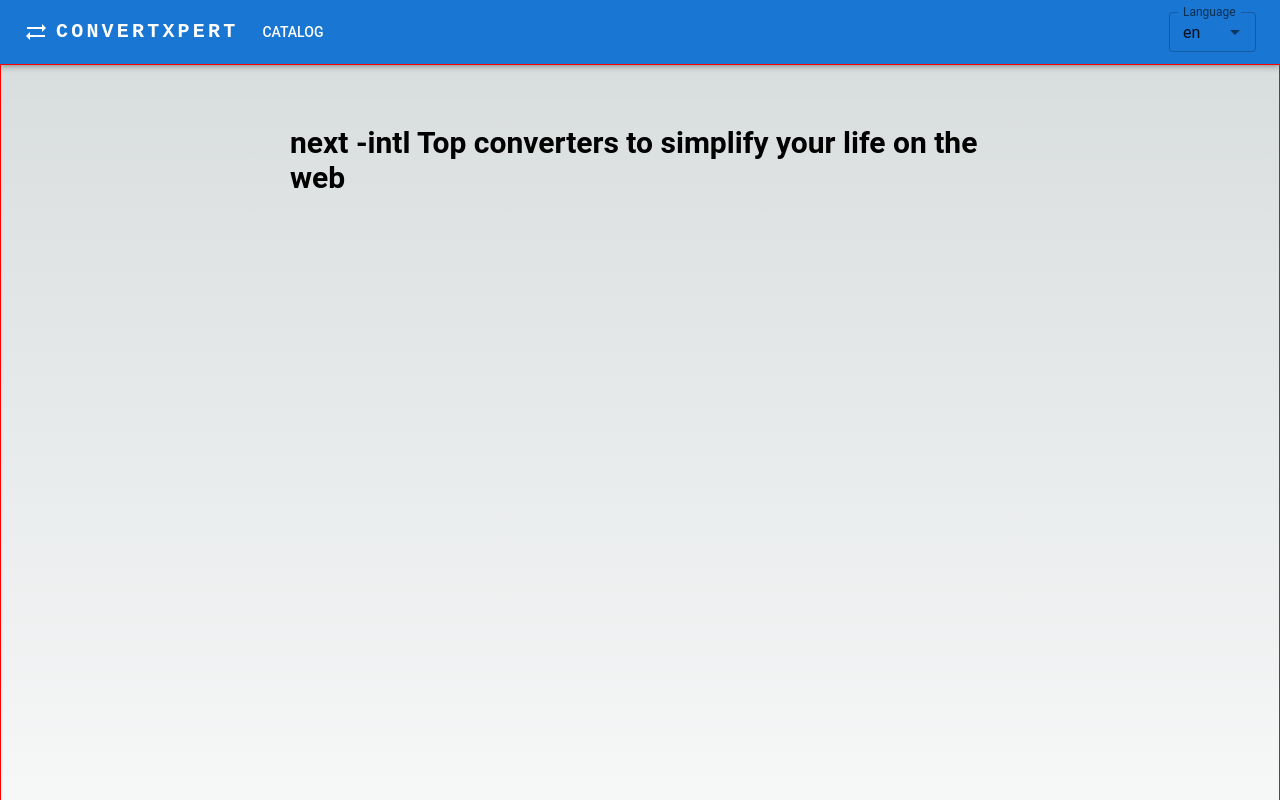
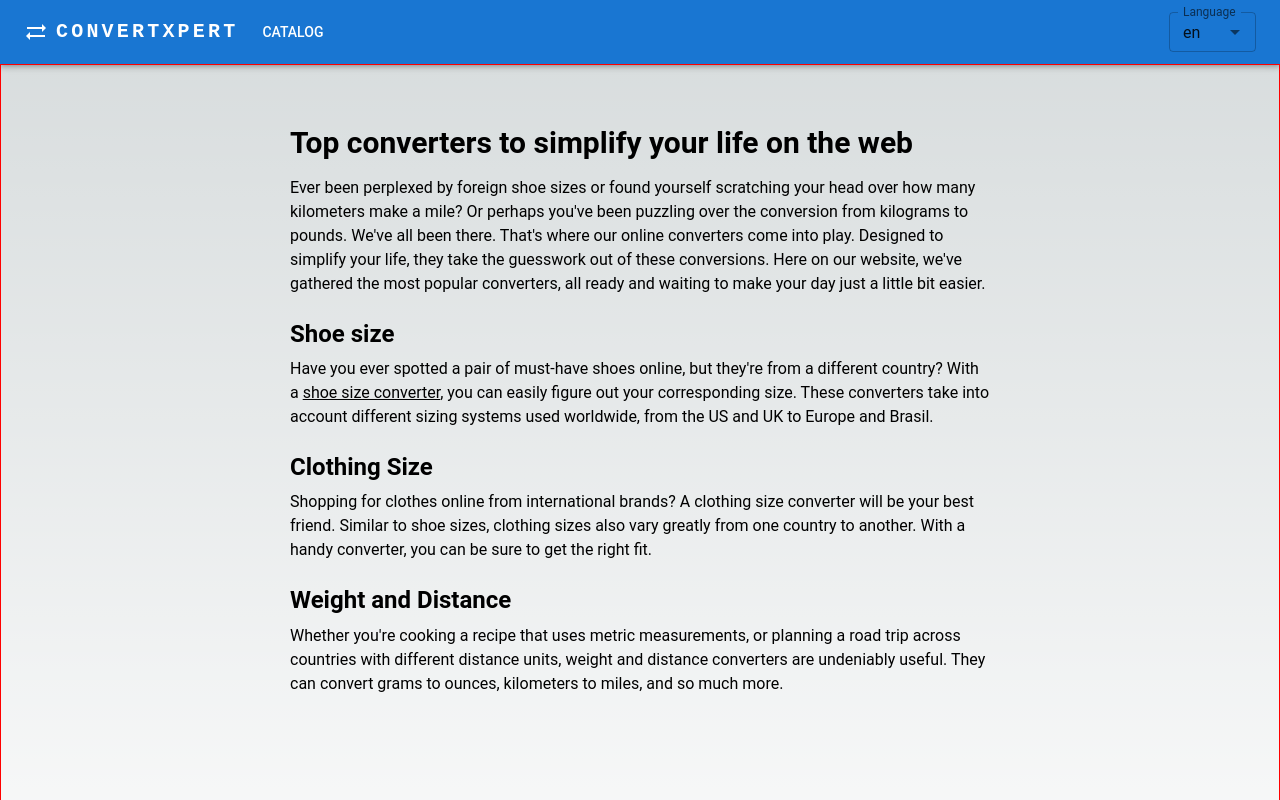
Before and after one commit to filipploss/shoe-size-converter, a Next.js app: page /en in a window 1280 px wide. Shown: the top 800 px of the page. Built offline with nearby package versions, Linux system fonts and the light colour scheme.

Commit message:
exclude gtm from test

```diff
--- a/app/[locale]/layout.tsx
+++ b/app/[locale]/layout.tsx
@@ -1,4 +1,5 @@
 import Box from "@mui/material/Box";
+import { NextIntlClientProvider } from "next-intl";
 import { notFound } from "next/navigation";
 import Script from "next/script";
 import Breadcrumbs from "./components/Breadcrumbs";
@@ -6,24 +7,21 @@ import Footer from "./components/Footer";
 import Header from "./components/Header";
 import "./globals.css";
 import ThemeProvider from "./theme-provider";
-import { NextIntlClientProvider } from "next-intl";
-
-// import from file!!!
-// export function generateStaticParams() {
-//   return [{ locale: "en" }, { locale: "es" }];
-// }
+import { headers } from "next/headers";
 
 export default async function RootLayout({
   children,
   params: { locale },
 }: any) {
-  console.log("LOCALE", locale);
   let messages;
   try {
     messages = (await import(`@/messages/${locale}.json`)).default;
   } catch (error) {
     notFound();
   }
+
+  const headersList = headers();
+  const isProd = headersList.get("host").includes("convertxpert");
 
   return (
     <html lang={locale}>
@@ -33,6 +31,7 @@ export default async function RootLayout({
           name="ahrefs-site-verification"
           content="b011a322cec79e0cc16b984f3bb4641c2c98e9d8391da6951953057d918223d6"
         />
+        {isProd && (
           <Script id="google-tag-manager" strategy="afterInteractive">
             {`(function(w,d,s,l,i){w[l]=w[l]||[];w[l].push({'gtm.start':
           new Date().getTime(),event:'gtm.js'});var f=d.getElementsByTagName(s)[0],
@@ -41,18 +40,21 @@ export default async function RootLayout({
         })(window,document,'script','dataLayer','GTM-WCS9WXQD');
         `}
           </Script>
+        )}
       </head>
       <body>
+        {isProd && (
           <noscript
             dangerouslySetInnerHTML={{
               __html:
                 '<iframe src="https://www.googletagmanager.com/ns.html?id=GTM-WCS9WXQD" height="0" width="0" style="display:none;visibility:hidden"></iframe>',
             }}
           />
+        )}
         <ThemeProvider>
           <NextIntlClientProvider locale={locale} messages={messages}>
             <Header locale={locale} />
-            <Breadcrumbs locale={locale}/>
+            <Breadcrumbs locale={locale} />
             <Box
               alignItems="center"
               border="1px solid red"
@@ -63,7 +65,7 @@ export default async function RootLayout({
             >
               {children}
             </Box>
-            <Footer locale={locale}/>
+            <Footer locale={locale} />
           </NextIntlClientProvider>
         </ThemeProvider>
       </body>
--- a/app/[locale]/page.tsx
+++ b/app/[locale]/page.tsx
@@ -1,4 +1,4 @@
-import { Locale } from "@/i18n.config";
+import { Locale, i18n } from "@/i18n.config";
 import Box from "@mui/material/Box";
 import Typography from "@mui/material/Typography";
 import { Metadata } from "next";
@@ -8,11 +8,10 @@ import Link from "next/link";
 import styles from "./page.module.css";
 
 export async function generateMetadata({
-  params,
+  params: { locale },
 }: {
   params: { locale: Locale };
 }): Promise<Metadata> {
-  const { locale } = params;
   const t = await getTranslator(locale, "home.metadata");
 
   return {
@@ -21,52 +20,54 @@ export async function generateMetadata({
   };
 }
 
-export default function Home() {
+export default function Home({
+  params: { locale },
+}: {
+  params: { locale: Locale };
+}) {
   const t = useTranslations("home");
+
+  const localePath = locale === i18n.defaultLocale ? "/" : `/${locale}/`;
   return (
     <main className={styles.main}>
       <Box maxWidth="700px">
         <Typography
+          fontSize={30}
+          fontWeight={700}
+          marginBottom="1rem"
           variant="h1"
-          fontWeight={700}
-          fontSize={30}
-          marginBottom="1rem"
         >
           {t("title")}
-          {/* {home.title} */}
         </Typography>
         <Typography gutterBottom marginBottom="1.5rem">
-          {/* {home.text1} */}
+          {t("text1")}
         </Typography>
         <Typography variant="h2" gutterBottom>
-          {/* {home.text2.title} */}
+          {t("text2.title")}
         </Typography>
         <Typography gutterBottom marginBottom="1.5rem">
-          {/* {home.text2.p1}{" "} */}
+          {t("text2.p1")}
           <Link
-            href={`shoe-size/converter`}
+            href={`${localePath}shoe-size/converter`}
             style={{ textDecoration: "underline" }}
           >
-            {/* {home.text2.link} */}
+            {t("text2.link")}
           </Link>
-          {/* {home.text2.p2} */}
+          {t("text2.p2")}
         </Typography>
         <Typography variant="h2" gutterBottom>
-          {/* {home.text3.title} */}
+          {t("text3.title")}
         </Typography>
         <Typography gutterBottom marginBottom="1.5rem">
-          {/* {home.text3.p1} */}
+          {t("text3.p1")}
         </Typography>
         <Typography variant="h2" gutterBottom>
-          {/* {home.text4.title} */}
+          {t("text4.title")}
         </Typography>
         <Typography gutterBottom marginBottom="1.5rem">
-          {/* {home.text4.p1} */}
+          {t("text4.p1")}
         </Typography>
       </Box>
-      {/* <div className={styles.description}> */}
-      {/* <Link href={`${lang}/shoe-size/converter`}>{home.title}</Link> */}
-      {/* </div> */}
     </main>
   );
 }
--- a/messages/en.json
+++ b/messages/en.json
@@ -4,7 +4,7 @@
       "title": "Convert Like an Expert",
       "description": "Explore the best shoe size, weight, clothing size, and distance converters all in one place. Simplify your conversions for a seamless experience."
     },
-    "title": "next -intl Top converters to simplify your life on the web",
+    "title": "Top converters to simplify your life on the web",
     "text1": "Ever been perplexed by foreign shoe sizes or found yourself scratching your head over how many kilometers make a mile? Or perhaps you've been puzzling over the conversion from kilograms to pounds. We've all been there. That's where our online converters come into play. Designed to simplify your life, they take the guesswork out of these conversions. Here on our website, we've gathered the most popular converters, all ready and waiting to make your day just a little bit easier.",
     "text2": {
       "title": "Shoe size",
```
Lines whose indentation alone changed are shown as unchanged.
